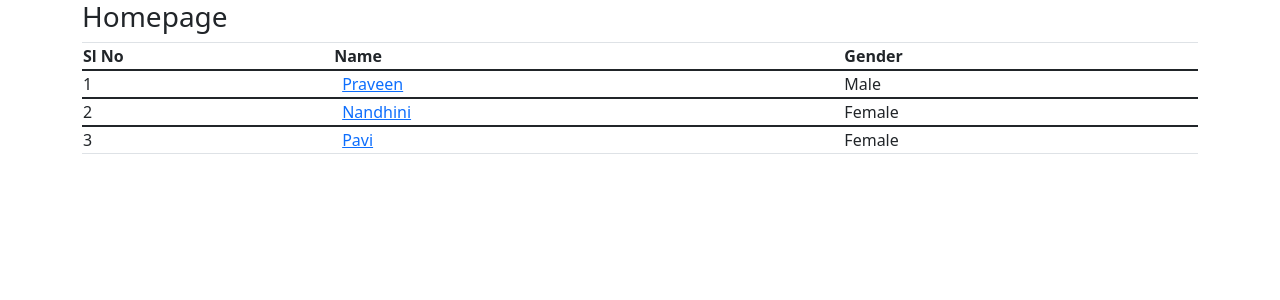
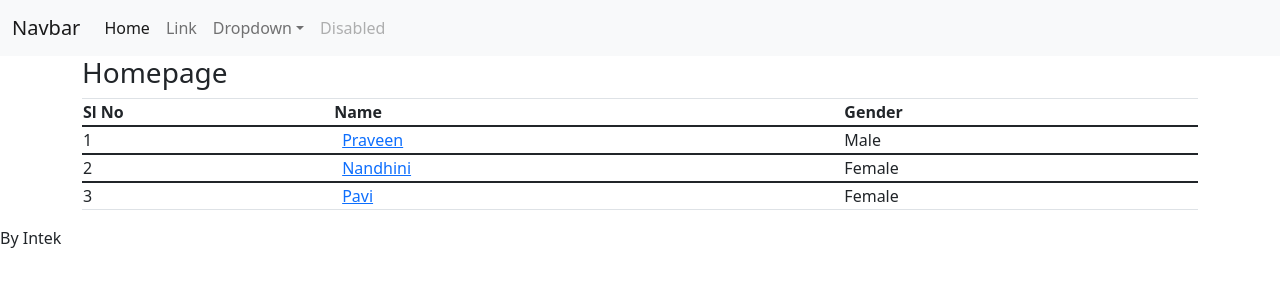
Before and after one commit to praveenmuralidharan/intek-reactjs-nandhini, a React (Create React App) app: page / in a window 1280 px wide. Shown: the top 300 px of the page. Built offline with nearby package versions, Linux system fonts and the light colour scheme.

Commit message:
Layout added

```diff
--- /dev/null
+++ b/src/components/Layout.js
@@ -0,0 +1,17 @@
+import React, {Component} from 'react';
+import { Header } from './common/Header';
+import { Footer } from './common/Footer';
+
+class Layout extends Component{
+ render(){
+    return (
+        <div>
+            <Header/>
+            {this.props.children}
+            <Footer/>
+        </div>
+    );
+    }
+}
+
+export { Layout };
--- /dev/null
+++ b/src/components/common/Footer.js
@@ -0,0 +1,10 @@
+import React from 'react';
+
+const Footer = () => {
+  return (<div>
+        By Intek
+    </div>
+  );
+}
+
+export { Footer };
--- /dev/null
+++ b/src/components/common/Header.js
@@ -0,0 +1,40 @@
+import React from 'react';
+
+const Header = () => {
+  return (<div>
+        <nav class="navbar navbar-expand-lg navbar-light bg-light">
+            <div class="container-fluid">
+                <a class="navbar-brand" href="#">Navbar</a>
+                <button class="navbar-toggler" type="button" data-bs-toggle="collapse" data-bs-target="#navbarSupportedContent" aria-controls="navbarSupportedContent" aria-expanded="false" aria-label="Toggle navigation">
+                <span class="navbar-toggler-icon"></span>
+                </button>
+                <div class="collapse navbar-collapse" id="navbarSupportedContent">
+                <ul class="navbar-nav me-auto mb-2 mb-lg-0">
+                    <li class="nav-item">
+                    <a class="nav-link active" aria-current="page" href="#">Home</a>
+                    </li>
+                    <li class="nav-item">
+                    <a class="nav-link" href="#">Link</a>
+                    </li>
+                    <li class="nav-item dropdown">
+                    <a class="nav-link dropdown-toggle" href="#" id="navbarDropdown" role="button" data-bs-toggle="dropdown" aria-expanded="false">
+                        Dropdown
+                    </a>
+                    <ul class="dropdown-menu" aria-labelledby="navbarDropdown">
+                        <li><a class="dropdown-item" href="#">Action</a></li>
+                        <li><a class="dropdown-item" href="#">Another action</a></li>
+                        <li><a class="dropdown-item" href="#">Something else here</a></li>
+                    </ul>
+                    </li>
+                    <li class="nav-item">
+                    <a class="nav-link disabled">Disabled</a>
+                    </li>
+                </ul>
+                </div>
+            </div>
+        </nav>
+    </div>
+  );
+}
+
+export { Header };
--- a/src/index.js
+++ b/src/index.js
@@ -4,18 +4,16 @@ import { BrowserRouter as Router , Switch , Route } from 'react-router-dom';
 import './index.css';
 import '../node_modules/bootstrap/dist/css/bootstrap.min.css';
 import { Homepage , Userdetails } from './App';
+import { Layout } from './components/Layout';
 
 ReactDOM.render(
-  <Router>
-    <Switch>
-      <Route exact path="/" component={Homepage} />
-      <Route exact path="/userdetails/:student_id" component={Userdetails} />
-    </Switch>
-  </Router>,
+  <Layout>
+    <Router>
+      <Switch>
+        <Route exact path="/" component={Homepage} />
+        <Route exact path="/userdetails/:student_id" component={Userdetails} />
+      </Switch>
+    </Router>
+  </Layout>,
   document.getElementById('root')
 );
-
-
-{/* <React.StrictMode>
-    <Userdetails />
-  </React.StrictMode>, */}
```
Also changed, not shown: src/App.js (indentation only).
